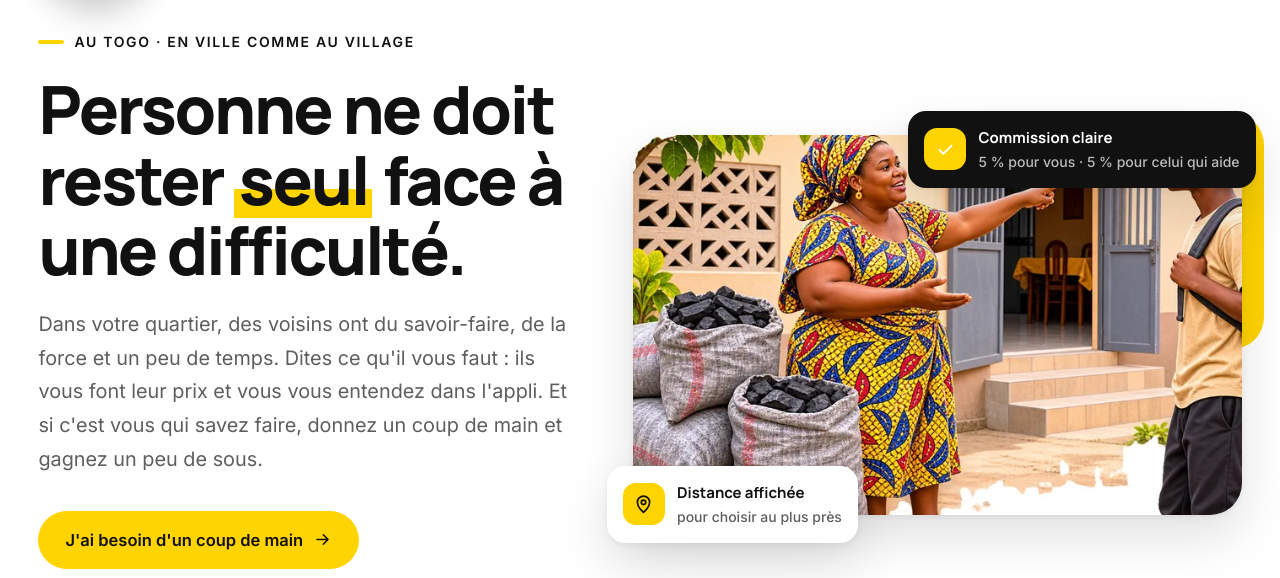
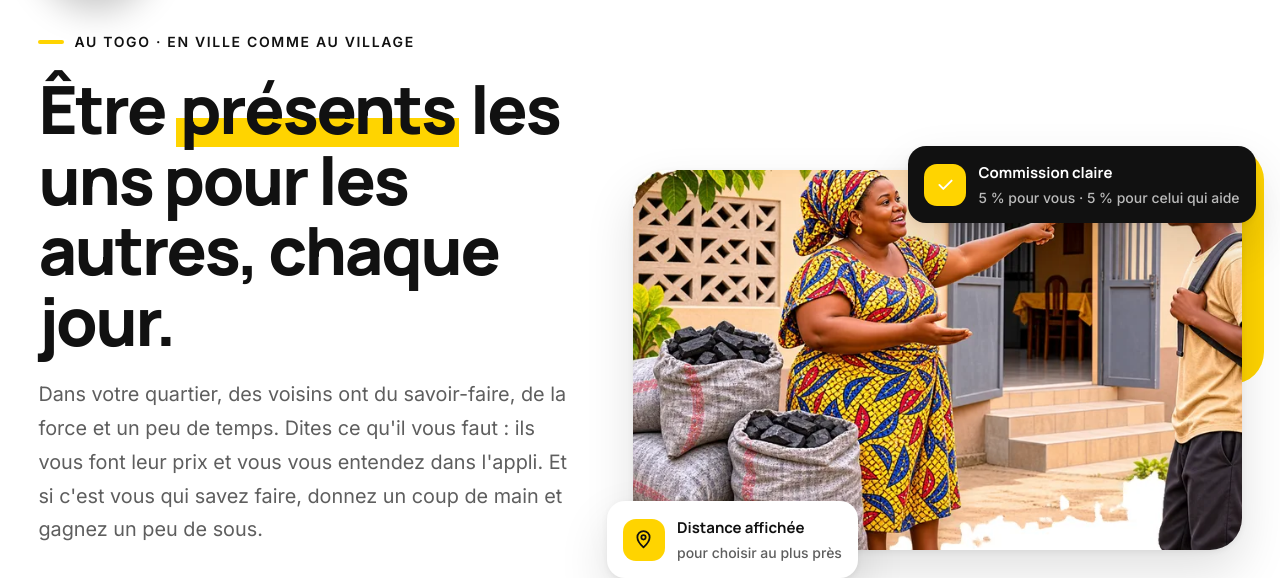
Before and after one commit to essikdodzi-source/kope-site, a plain HTML site: page index.html in a window 1280 px wide. Shown: the part 254-832 px from the top of the page. Drawn offline with Linux system fonts and the light colour scheme; no server answers.

Commit message:
Site en ligne : nouveau grand titre
Co-Authored-By: Claude Opus 5.5 <noreply@anthropic.com>
Claude-Session: https://claude.ai/code/session_018bK9aPASqPsDW8TBt2oTtu

```diff
--- a/index.html
+++ b/index.html
@@ -90,7 +90,7 @@
         <div><b>Kɔƒe</b><small>Tes voisins prêts à t'aider</small></div>
       </div>
       <span class="eyebrow">Au Togo · en ville comme au village</span>
-      <h1>Personne ne doit rester <span class="mark">seul</span> face à une difficulté.</h1>
+      <h1>Être <span class="mark">présents</span> les uns pour les autres, chaque jour.</h1>
       <p class="lead">Dans votre quartier, des voisins ont du savoir-faire, de la force et un peu de temps. Dites ce qu'il vous faut : ils vous font leur prix et vous vous entendez dans l'appli. Et si c'est vous qui savez faire, donnez un coup de main et gagnez un peu de sous.</p>
       <div class="hero-ctas">
         <a class="btn btn-y" href="#didiwo">J'ai besoin d'un coup de main <svg><use href="#i-arrow"/></svg></a>
```
